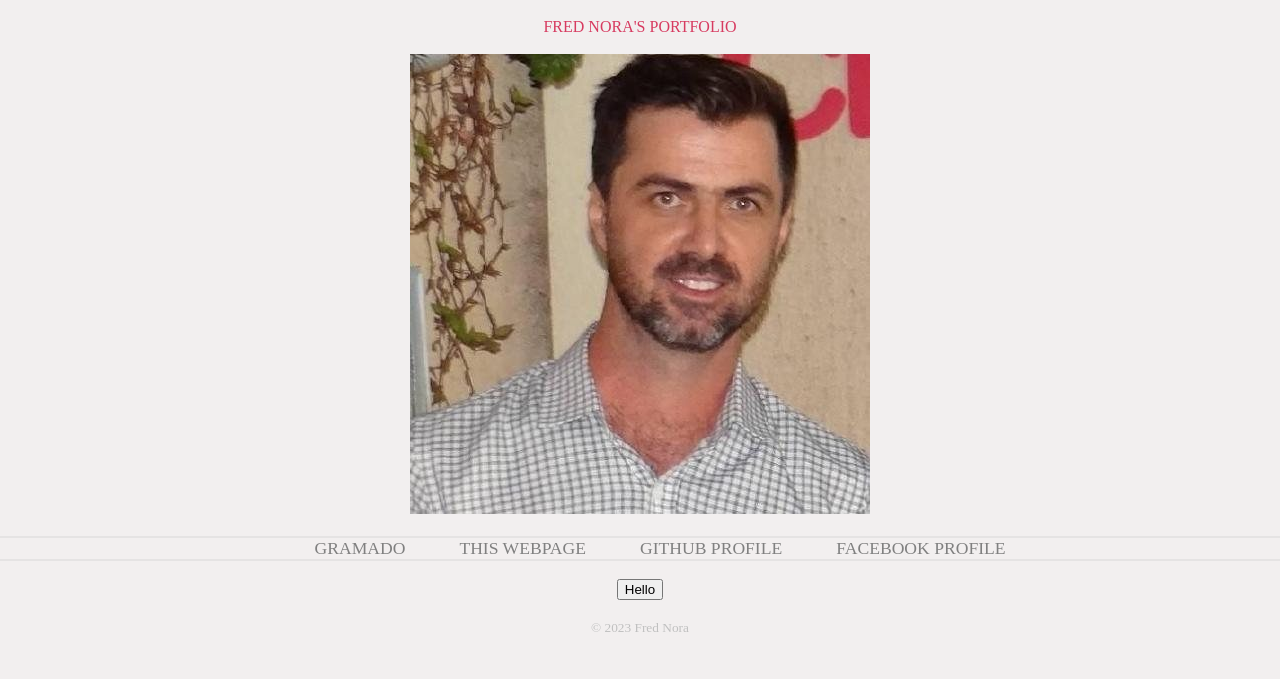
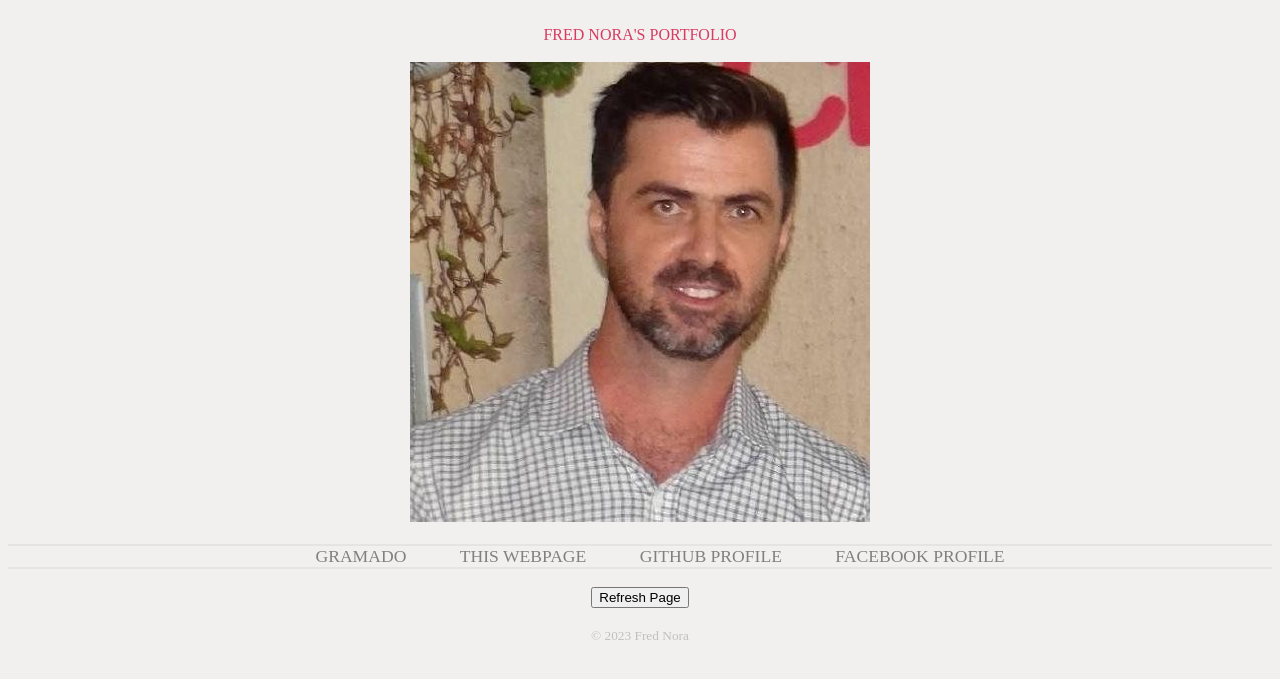
Before and after one commit to frednora/frednora.github.io, a PHP site: page / in a window 1280 px wide. Shown: the top 679 px of the page. Run offline with PHP 8.4, Linux system fonts and the light colour scheme.

Commit message:
webpage: Design

```diff
--- a/index.html
+++ b/index.html
@@ -23,7 +23,9 @@
     <!-- Main header -->
     <header>
         <br>
-        <div class="main-header">
+        <div
+            class="main-header"
+            id="main-header">
             Fred Nora's portfolio
         </div>
     </header>
@@ -32,7 +34,7 @@
     <section>
     <br>
     <div class="main-image">
-    <img src="frednora.jpg" alt="Fred Nora">
+    <img src="frednora.jpg" alt="Fred Nora's profile picture">
     </div>
     </section>
 
@@ -67,11 +69,10 @@
     <!-- Section  -->
     <section>
         <br>
-        <div class="main-button">
+        <div class="main-button" id="main-button">
         <button
-            type="button"
-            onclick="gramadoHelloWorld()" >
-            Hello
+            onclick="gramadoReloadPage()">
+            Refresh Page
         </button>
         </div>
     </section>
--- a/src/gramado.js
+++ b/src/gramado.js
@@ -16,3 +16,7 @@ function gramadoHelloWorld(){
         window.alert("Not initialized");
     }
 }
+
+function gramadoReloadPage(){
+    window.location.reload();
+}
--- a/src/style.css
+++ b/src/style.css
@@ -1,7 +1,7 @@
 
 html, body {
-    margin: 0;
-    padding: 0;
+    margin: 32;
+    padding: 32;
     background-color: #F2EFEF;
 }
 
@@ -53,3 +53,13 @@ html, body {
     color: #C0C0C0;
     text-align: center;
 }
+
+/* ------------------------------------ */
+
+/* MEDIA QUERY */
+
+@media (min-width: 200px) and (max-width: 480px ) {
+	nav {
+    display: none;
+	}
+}
```
